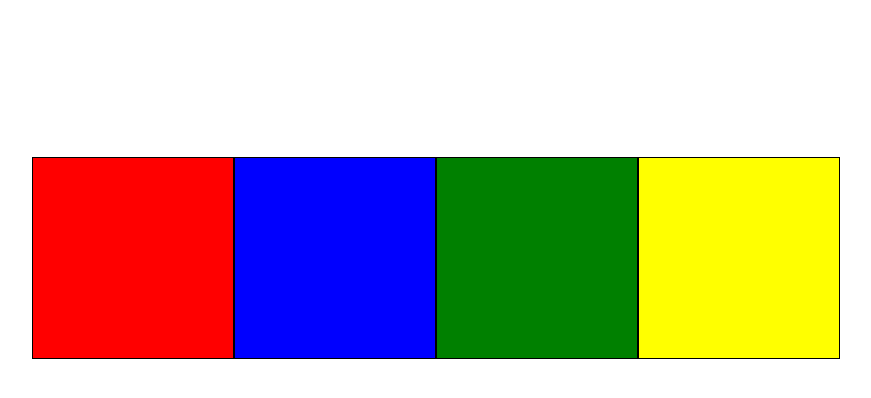
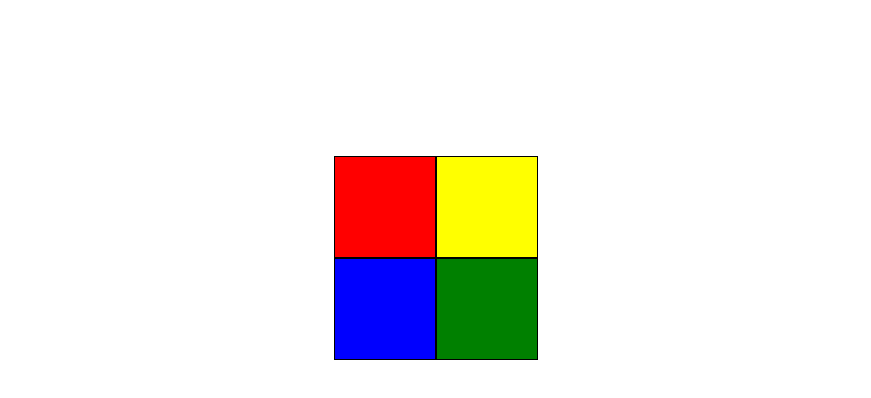
Before and after one commit to pesto-students/p10-divya-ghost, a plain HTML site: page Week-2/ass-2-2.html in a window 1280 px wide. Shown: the whole page, without its empty margins (204-1075 px from the left). Drawn offline with Linux system fonts and the light colour scheme.

Commit message:
week-2 assingment completed

```diff
--- a/Week-2/ass-2-2.css
+++ b/Week-2/ass-2-2.css
@@ -5,13 +5,33 @@
   height: 500px;
 }
 
+.container:hover .text-hidden {
+  display: block;
+}
+
+.left-side {
+  flex: 1;
+  display: flex;
+  align-items: end;
+  flex-direction: column;
+}
+
+.text-hidden {
+  display: none;
+  position: absolute;
+}
+
+.right-side {
+  flex: 1;
+}
+
 .container:hover .red-box {
   transform: rotate(90deg);
 }
 
 .red-box {
-    width: 200px;
-    height: 200px;
+  width: 100px;
+  height: 100px;
   border: 1px solid #000;
   background-color: red;
   transform-origin: top left;
@@ -19,26 +39,40 @@
 }
 
 .container:hover .blue-box {
+  transform: rotate(-90deg);
+}
+
+.blue-box {
+  width: 100px;
+  height: 100px;
+  border: 1px solid #000;
+  background-color: blue;
+  transform-origin: bottom left;
+  transition-duration: 0.5s;
+}
+
+.container:hover .green-box {
   transform: rotate(90deg);
 }
 
-.blue-box {
-    width: 200px;
-    height: 200px;
+.green-box {
+  width: 100px;
+  height: 100px;
   border: 1px solid #000;
-    background-color: blue;
+  background-color: green;
+  transform-origin: bottom right;
+  transition-duration: 0.5s;
 }
 
-.green-box {
-    width: 200px;
-    height: 200px;
-    border: 1px solid #000;
-    background-color: green;
+.container:hover .yellow-box {
+  transform: rotate(-90deg);
 }
 
 .yellow-box {
-    width: 200px;
-    height: 200px;
+  width: 100px;
+  height: 100px;
   border: 1px solid #000;
   background-color: yellow;
+  transform-origin: top right;
+  transition-duration: 0.5s;
 }
--- a/Week-2/ass-2-2.html
+++ b/Week-2/ass-2-2.html
@@ -13,13 +13,19 @@
 
     <div class="container">
 
-        <div class="red-box"></div>
+        <div class="left-side">
+            <div class="red-box"></div>
 
-        <div class="blue-box"></div>
+            <div class="blue-box"></div>
+        </div>
 
-        <div class="green-box"></div>
+        <h1 class="text-hidden">Hi!</h1>
 
-        <div class="yellow-box"></div>
+        <div class="right-side">
+            <div class="yellow-box"></div>
+
+            <div class="green-box"></div>
+        </div>
 
     </div>
 
```
Also changed, not shown: Week-2/ass-2-1.css (+13 -0 lines), Week-2/ass-2-1.html (+5 -16 lines). Lines whose indentation alone changed are shown as unchanged.
